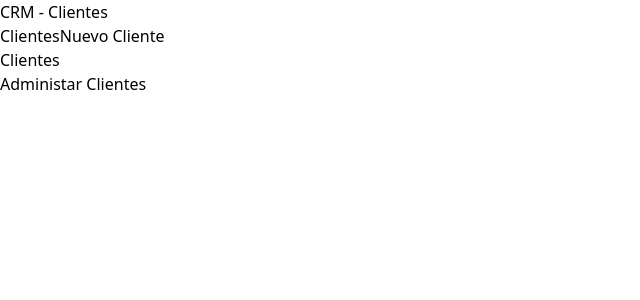
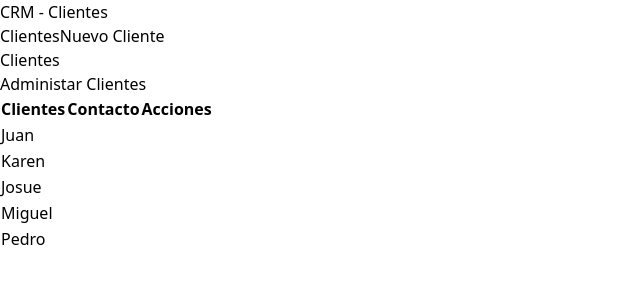
Before and after one commit to josevalerio2703/crm-app, a React (Vite) app: page / in a window 1280 px wide. Shown: the top 300 px of the page, without its empty margins (0-640 px from the left). Built offline with nearby package versions, Linux system fonts and the light colour scheme.

Commit message:
Iterando  sobre cliente y mostrando Nombre

```diff
--- /dev/null
+++ b/src/components/Cliente.jsx
@@ -0,0 +1,10 @@
+const Cliente = ({ ele }) => {
+  const { nombre, empresa, email, telefono, id } = ele;
+  return (
+    <tr>
+      <td className="p-4">{nombre}</td>
+    </tr>
+  );
+};
+
+export default Cliente;
--- a/src/pages/Index.jsx
+++ b/src/pages/Index.jsx
@@ -1,41 +1,42 @@
 import { useLoaderData } from "react-router-dom";
+import Cliente from "../components/Cliente";
 
 export function loader() {
   const clientes = [
     {
       id: 1,
-        nombre: 'Juan',
+      nombre: "Juan",
       telefono: 102013313,
       email: "juan@juan.com",
-        empresa: 'Codigo Con Juan'
+      empresa: "Codigo Con Juan",
     },
     {
       id: 2,
-        nombre: 'Karen',
+      nombre: "Karen",
       telefono: 138198313,
       email: "karen@juan.com",
-        empresa: 'Codigo Con Juan'
+      empresa: "Codigo Con Juan",
     },
     {
       id: 3,
-        nombre: 'Josue',
+      nombre: "Josue",
       telefono: 31983913,
       email: "josue@juan.com",
-        empresa: 'Codigo Con Juan'
+      empresa: "Codigo Con Juan",
     },
     {
       id: 4,
-        nombre: 'Miguel',
+      nombre: "Miguel",
       telefono: 319381983,
       email: "miguel@juan.com",
-        empresa: 'Codigo Con Juan'
+      empresa: "Codigo Con Juan",
     },
     {
       id: 5,
-        nombre: 'Pedro',
+      nombre: "Pedro",
       telefono: 1398198938,
       email: "pedro@juan.com",
-        empresa: 'Codigo Con Juan'
+      empresa: "Codigo Con Juan",
     },
   ];
   return clientes;
@@ -43,11 +44,32 @@ export function loader() {
 
 function Index() {
   const datos = useLoaderData();
+  console.log(datos.nombre);
 
   return (
     <>
       <h1 className="font-black text-4xl text-blue-900">Clientes</h1>
       <p className="mt-3">Administar Clientes</p>
+
+      {datos.length ? (
+        <table className="w-full bg-white shadow mt-5 table-auto">
+          <thead className="bg-blue-800 text-white">
+            <tr>
+              <th className="p-2">Clientes</th>
+              <th className="p-2">Contacto</th>
+              <th className="p-2">Acciones</th>
+            </tr>
+          </thead>
+
+          <tbody>
+            {datos.map((ele) => (
+              <Cliente ele={ele} key={ele.id} />
+            ))}
+          </tbody>
+        </table>
+      ) : (
+        <p>No Hay Clientes</p>
+      )}
     </>
   );
 }
```
Lines whose indentation alone changed are shown as unchanged.
